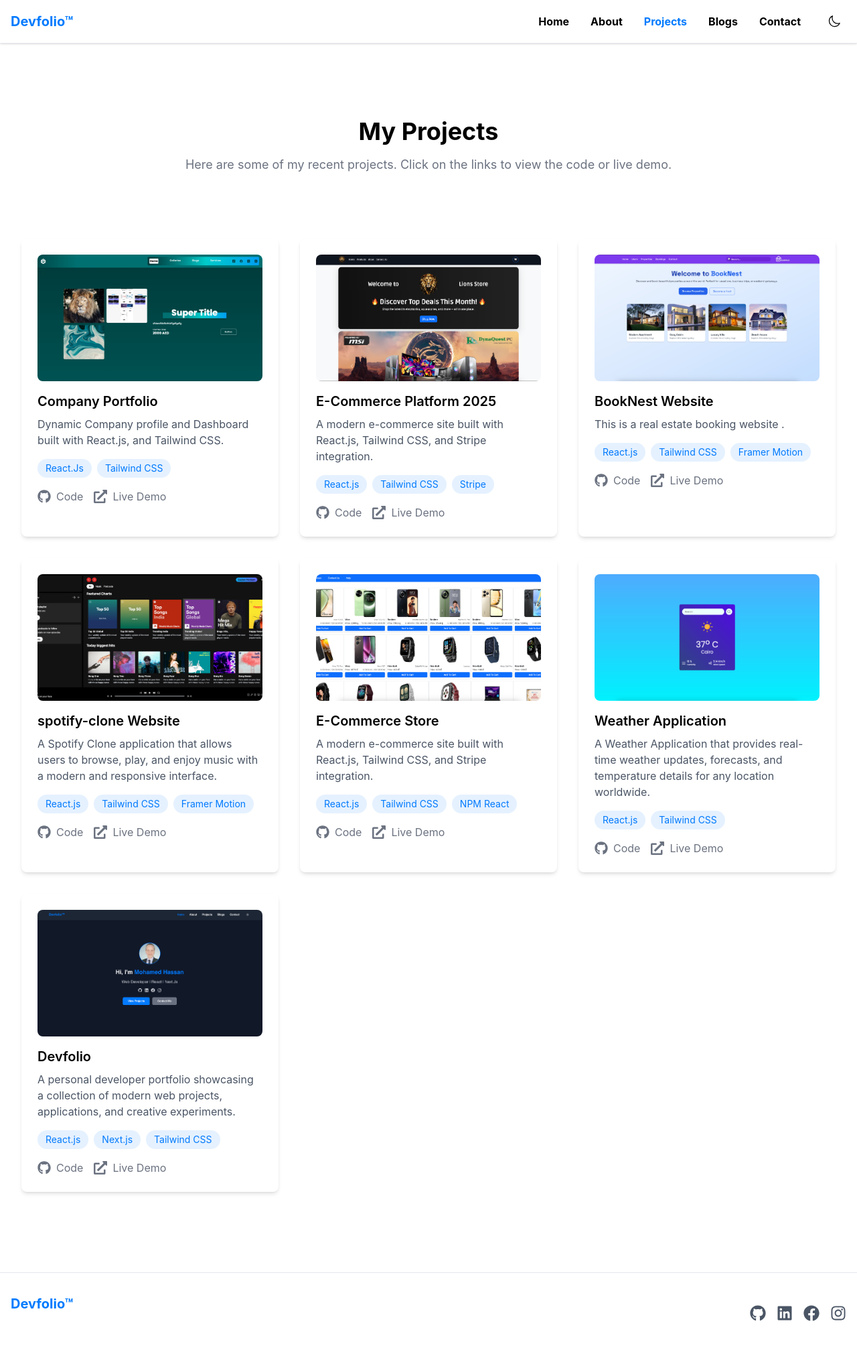
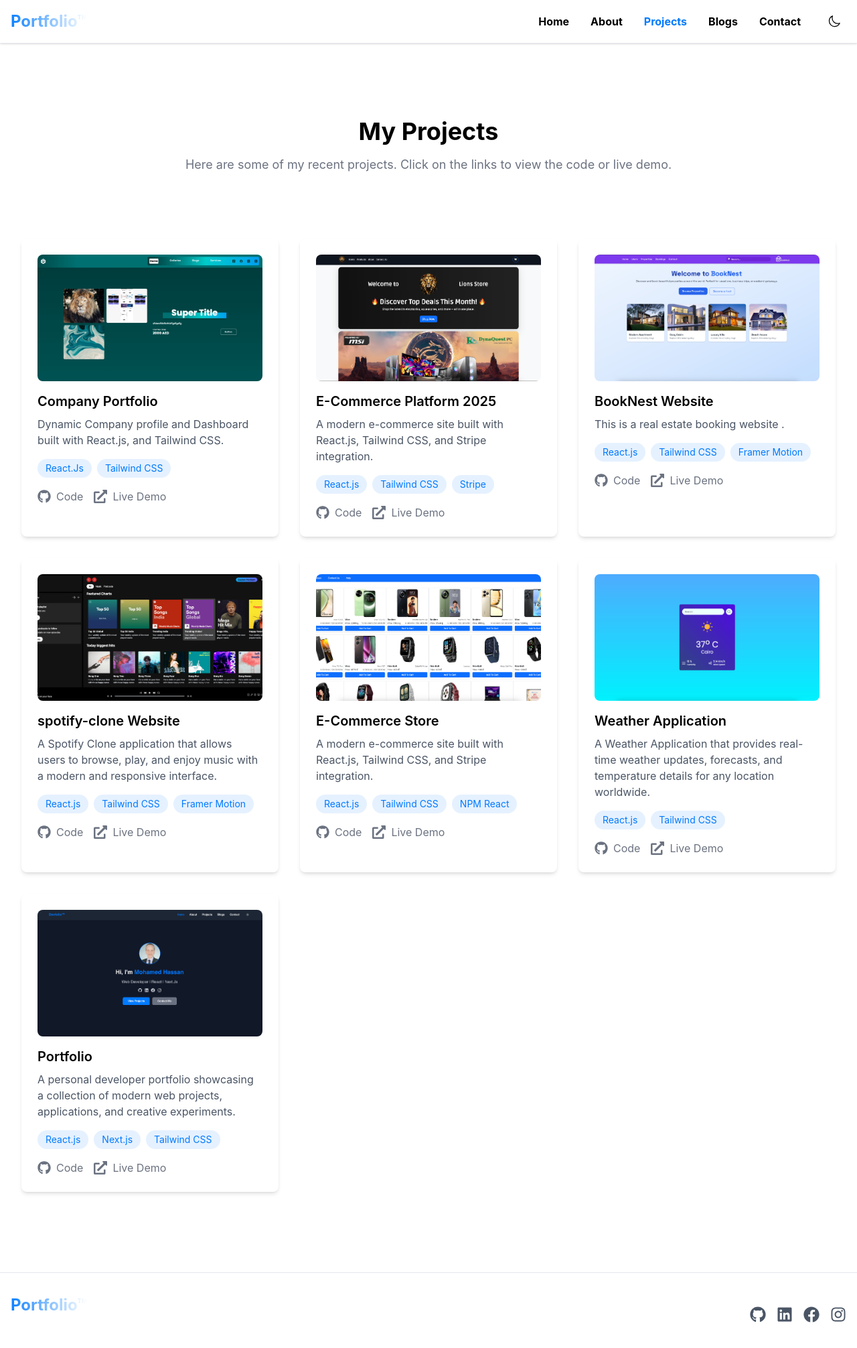
Before and after one commit to Russi92/Devfolio-Next-.js, a Next.js app: page /projects in a window 1280 px wide. Shown: the top 2012 px of the page at 67% size. Built offline with nearby package versions, Linux system fonts and the light colour scheme.

Commit message:
edit portfolio text

```diff
--- a/src/app/components/Footer.tsx
+++ b/src/app/components/Footer.tsx
@@ -8,11 +8,15 @@ const Footer = () => {
       <div className="container max-w-7xl px-4 py-8">
         <div className="flex flex-col md:flex-row justify-between items-center">
           <div className="mb-4 md:mb-0">
-            <Link href="/" className="text-xl font-bold text-primary">
-              Devfolio&trade;
-            </Link>
+            {/* <Link href="/" className="text-xl font-bold text-primary">
+              Portfolio&trade;
+            </Link> */}
+            <Link href="/" className="text-2xl font-bold bg-gradient-to-l from-foreground to-primary bg-clip-text text-transparent opacity-95">
+            Portfolio&trade;
+          </Link>
+
             <p className="text-sm text-white/60 mt-2">
-              {new Date().getFullYear()} Devfolio. All rights reserved Make By
+              {new Date().getFullYear()} Portfolio. All rights reserved Make By
               Eng.Mohamed Hassan Front-End Developer
             </p>
           </div>
--- a/src/app/components/Navbar.tsx
+++ b/src/app/components/Navbar.tsx
@@ -33,8 +33,11 @@ export default function Navbar() {
       <div className="container max-w-7xl mx-auto px-4">
         {/* desktop menu */}
         <div className="flex items-center justify-between h-16">
-          <Link href="/" className="text-xl font-bold text-primary">
-            Devfolio&trade;
+          {/* <Link href="/" className="text-xl font-bold text-primary">
+          Portfolio&trade;
+          </Link> */}
+          <Link href="/" className="text-2xl font-bold bg-gradient-to-l from-foreground to-primary bg-clip-text text-transparent opacity-95">
+            Portfolio&trade;
           </Link>
 
           {/* desktop menu */}
--- a/src/contents/project.ts
+++ b/src/contents/project.ts
@@ -59,7 +59,7 @@ export const projects : Project[] = [
       },
       {
         id : 7,
-        title: 'Devfolio',
+        title: 'Portfolio',
         description: 'A personal developer portfolio showcasing a collection of modern web projects, applications, and creative experiments.',
         technologies: ['React.js', 'Next.js' ,'Tailwind CSS'],
         githubLink: 'https://github.com/Russi92/Devfolio-Next-.js',
```
